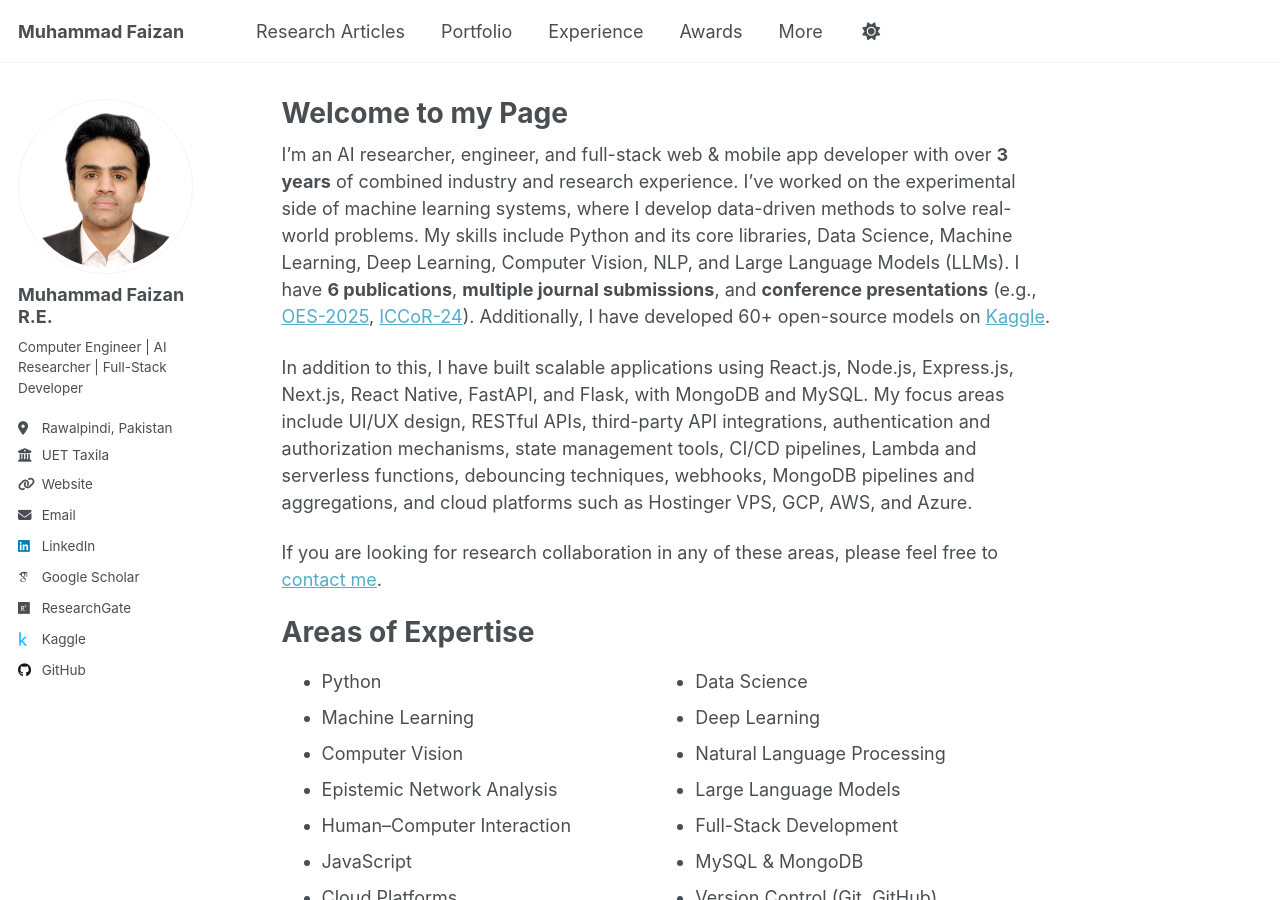
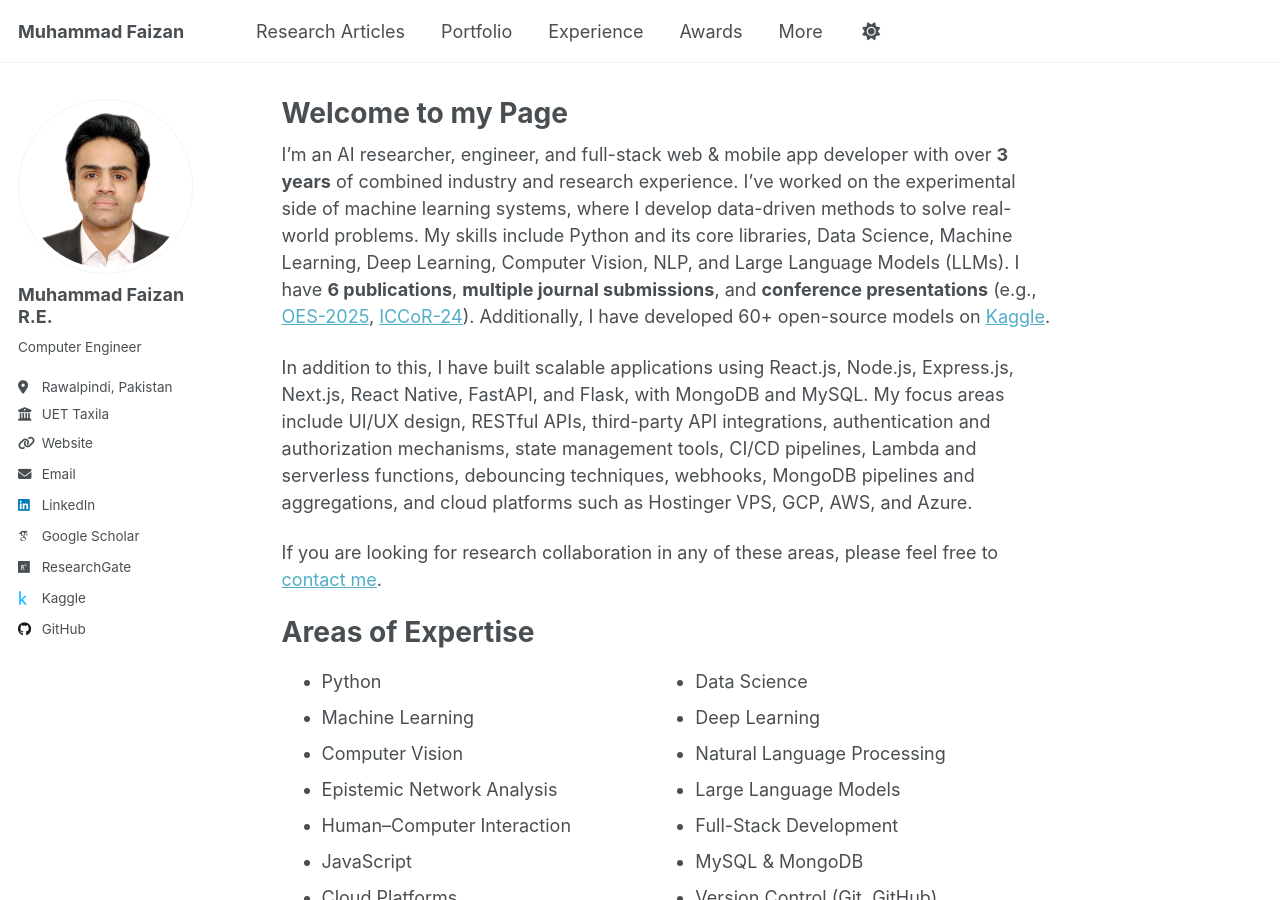
Before and after one commit to MuhammadFaizan99/MuhammadFaizan99.github.io, a Jekyll site: the page built from _pages/about.md, in a window 1280 px wide and 900 px high. Built offline with Jekyll 4.4.1, drawn with Linux system fonts in a browser that asks for light colours; some web fonts are replaced; a script that is not in the unit is left out.

Commit message:
Update _config.yml

```diff
--- a/_config.yml
+++ b/_config.yml
@@ -12,7 +12,7 @@ site_theme  : "default"
 title       : "Muhammad Faizan"
 title_separator: "-"
 name        : &name "Muhammad Faizan"
-description : &description "Computer Engineer | AI Researcher | Full-Stack Developer"
+description : &description "Computer Engineer"
 url         : "https://MuhammadFaizan99.github.io"
 baseurl     : ""
 repository  : "MuhammadFaizan99/MuhammadFaizan99.github.io"
@@ -25,7 +25,7 @@ author:
   avatar           : "2+2.JPG"
   name             : "Muhammad Faizan R.E."
   pronouns         : # add there
-  bio              : "Computer Engineer | AI Researcher | Full-Stack Developer"
+  bio              : "Computer Engineer"
   location         : "Rawalpindi, Pakistan"
   employer         : "UET Taxila"
   uri              : "https://linktr.ee/muhammadfaizandev"
```
